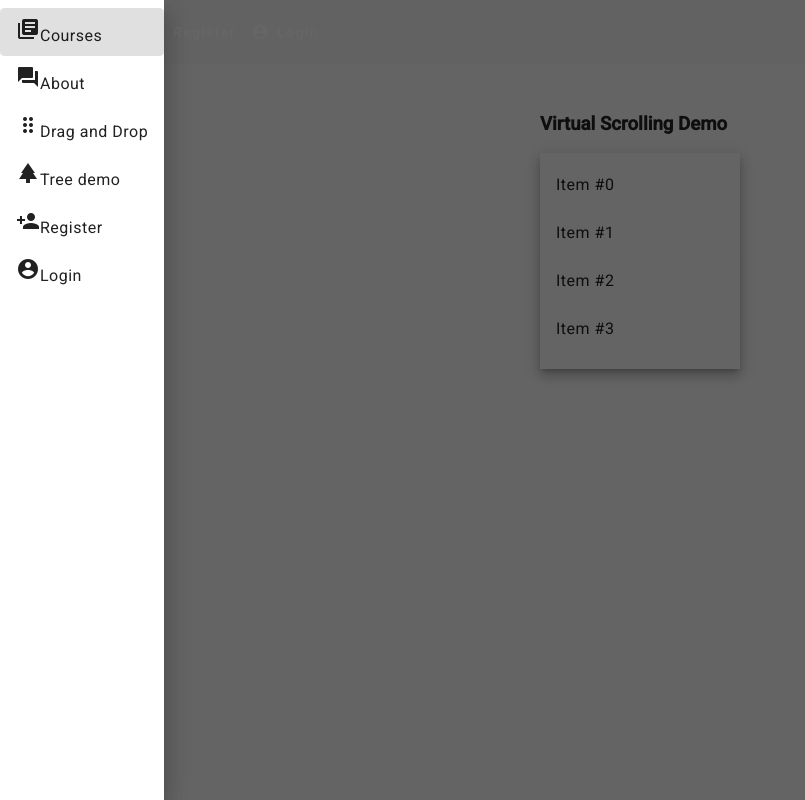
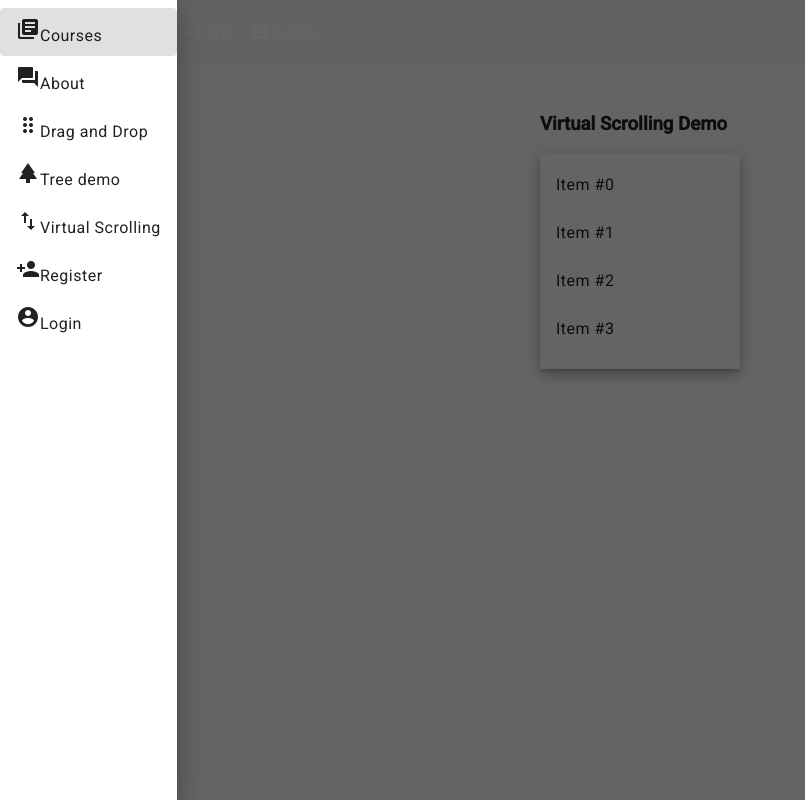
Before and after one commit to GiovaneWerlang/Angular-Material, an Angular app: page /virtual-scrolling in a window 1280 px wide. Both pictures are taken after a click on the button "menu". Shown: the whole page, without its empty margins (0-805 px from the left). Built offline with nearby package versions, Linux system fonts and the light colour scheme.

Commit message:
virtual scroll

```diff
--- a/src/app/app.component.html
+++ b/src/app/app.component.html
@@ -19,6 +19,11 @@
             <a mat-list-item routerLink="tree-demo">
                 <mat-icon>park</mat-icon>
                 <span>Tree demo</span>
+            </a>
+
+            <a mat-list-item routerLink="virtual-scrolling">
+                <mat-icon>import_export</mat-icon>
+                <span>Virtual Scrolling</span>
             </a>
 
             <a mat-list-item routerLink="/">
--- a/src/app/virtual-scrolling/virtual-scrolling.component.html
+++ b/src/app/virtual-scrolling/virtual-scrolling.component.html
@@ -5,8 +5,12 @@
 
     <h3>Virtual Scrolling Demo</h3>
 
-    <mat-list class="scrolling-container mat-elevation-z7">
-      <mat-list-item *ngFor="let item of items"> {{item}} </mat-list-item>
+    <mat-list class="mat-elevation-z7">
+      <cdk-virtual-scroll-viewport itemSize="48" class="scrolling-container">
+        <mat-list-item *cdkVirtualFor="let item of items; let index = index">
+          {{item}}
+        </mat-list-item>
+      </cdk-virtual-scroll-viewport>
     </mat-list>
 
   </div>
```
